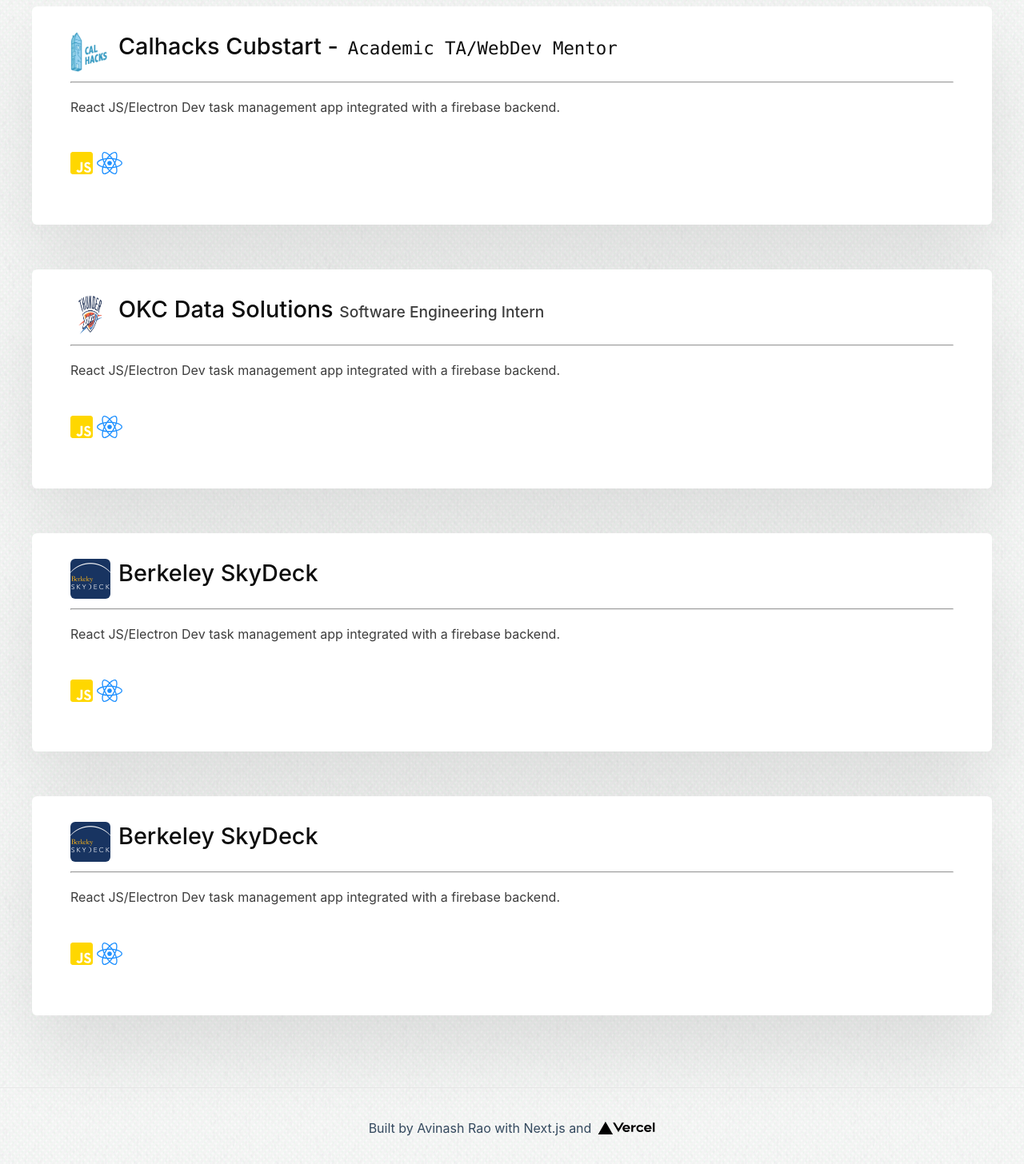
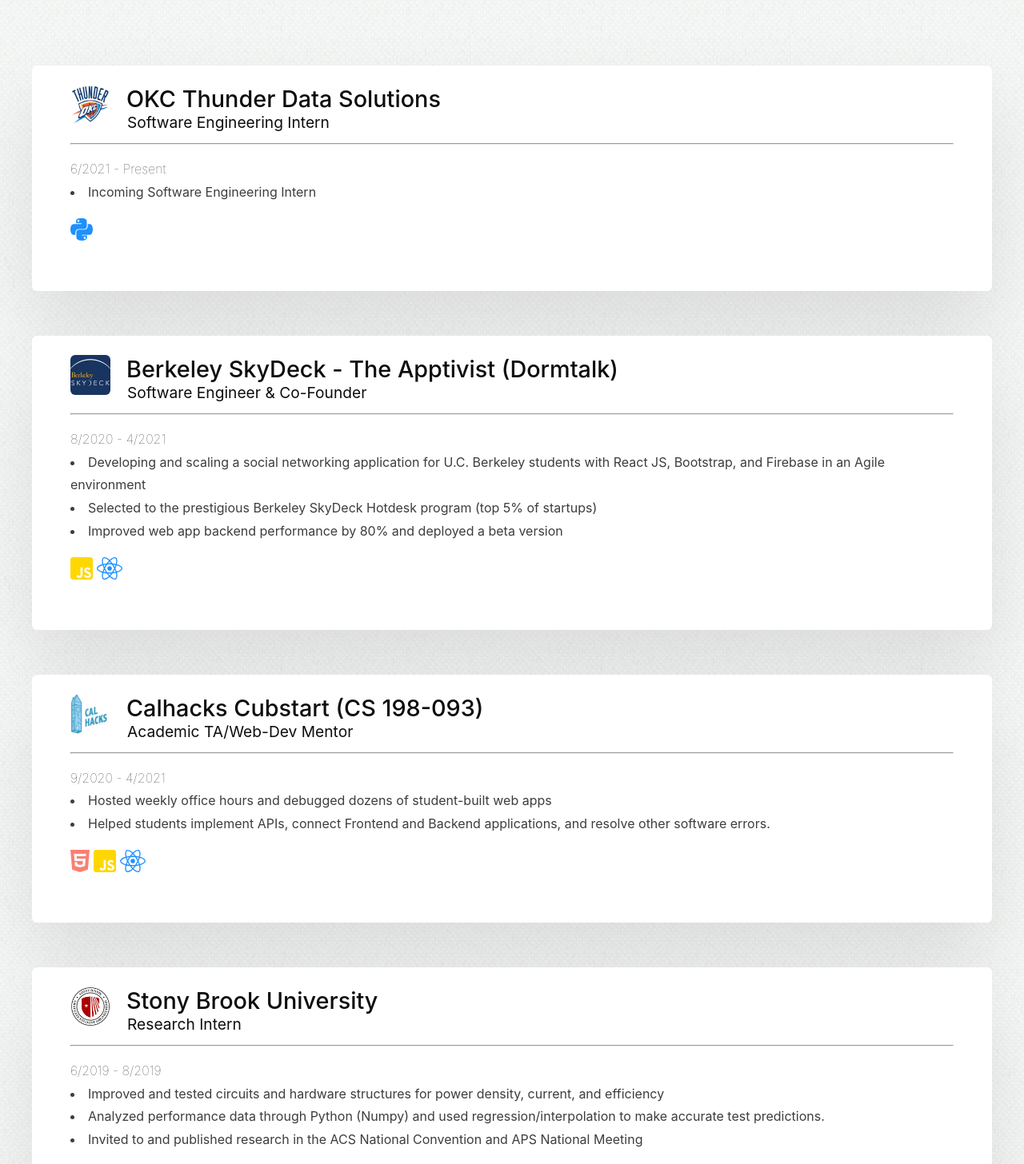
Before and after one commit to avinashrao2002/portfolio, a Next.js app in the folder portfolio/: page /experience in a window 1280 px wide. Shown: the part 140-1596 px from the top of the page at 80% size. Built offline with nearby package versions, Linux system fonts and the light colour scheme.

Commit message:
First deploy

```diff
--- a/portfolio/pages/experience.js
+++ b/portfolio/pages/experience.js
@@ -17,7 +17,7 @@
             <link rel="icon" href="/favicon.ico" />
           </Head>
           <main className={styles.main}>
-            <h1 style={{ marginTop: "45vh" }}>Experience</h1>
+            <h1 style={{ marginTop: "70%", marginBottom: 0 }}>Experience</h1>
             <div className={styles.grid} style={{ maxWidth: "200%" }}>
               <div
                 className={cardStyles.grid__item}
@@ -25,9 +25,9 @@
               >
                 <div className={cardStyles.card}>
                   <div className={cardStyles.card__content}>
-                    <div style={{ paddingTop: "1rem" }}>
+                    <div style={{ paddingTop: ".5rem" }}>
                       <img
-                        src="/images/calhacks.png"
+                        src="/images/thunderLogo.png"
                         width={50}
                         height={50}
                         style={{ display: "inline", borderRadius: 6 }}
@@ -35,35 +35,146 @@
                       <h1
                         className={cardStyles.card__header + " " + styles.me}
                         style={{
-                          display: "inline",
-                          marginLeft: 10,
+                          display: "inline-block",
+                          marginLeft: 20,
+                          marginBottom: 3,
                           fontSize: "1.8rem",
+                          verticalAlign: "top",
+                          marginTop: 0,
                         }}
                       >
-                        Calhacks Cubstart -
+                        OKC Thunder Data Solutions<br></br>
                         <p
-                          className={styles.code}
+                          className={cardStyles.card__header + " " + styles.me}
                           style={{
-                            display: "inline",
-                            fontSize: "1.4rem",
-                            fontWeight: "lighter",
+                            marginLeft: 1,
+                            marginTop: 0,
+                            marginBottom: 0,
+                            fontSize: "1.2rem",
+                            fontWeight: "normal",
                           }}
                         >
-                          Academic TA/WebDev Mentor
+                          Software Engineering Intern
                         </p>
                       </h1>
                     </div>
-                    <hr></hr>
+                    <hr style={{ marginTop: 0 }}></hr>
+
                     <p
                       className={cardStyles.card__text}
                       style={{
+                        marginBottom: 0,
+                        fontWeight: "lighter",
                         fontFamily:
                           "-apple-system, BlinkMacSystemFont, Segoe UI, Roboto, Oxygen, Ubuntu, Cantarell, Fira Sans, Droid Sans, Helvetica Neue, sans-serif;",
                       }}
                     >
-                      React JS/Electron Dev task management app integrated with
-                      a firebase backend.
+                      6/2021 - Present
                     </p>
+                    <li
+                      className={cardStyles.card__text}
+                      style={{
+                        marginBottom: 0,
+                        fontFamily:
+                          "-apple-system, BlinkMacSystemFont, Segoe UI, Roboto, Oxygen, Ubuntu, Cantarell, Fira Sans, Droid Sans, Helvetica Neue, sans-serif;",
+                      }}
+                    >
+                      Incoming Software Engineering Intern
+                    </li>
+                    <p className={cardStyles.card__text}>
+                      <i
+                        class="fab fa-python fa-2x"
+                        style={{ marginRight: 5, color: "Dodgerblue" }}
+                      ></i>
+                    </p>
+                  </div>
+                </div>
+              </div>
+              <div
+                className={cardStyles.grid__item}
+                style={{ width: "150vh", marginTop: 40 }}
+              >
+                <div className={cardStyles.card}>
+                  <div className={cardStyles.card__content}>
+                    <div style={{ paddingTop: ".5rem" }}>
+                      <img
+                        src="/images/skydeck.png"
+                        width={50}
+                        height={50}
+                        style={{ display: "inline", borderRadius: 6 }}
+                      ></img>
+                      <h1
+                        className={cardStyles.card__header + " " + styles.me}
+                        style={{
+                          display: "inline-block",
+                          marginLeft: 20,
+                          marginBottom: 3,
+                          fontSize: "1.8rem",
+                          verticalAlign: "top",
+                          marginTop: 0,
+                        }}
+                      >
+                        Berkeley SkyDeck - The Apptivist (Dormtalk)<br></br>
+                        <p
+                          className={cardStyles.card__header + " " + styles.me}
+                          style={{
+                            marginLeft: 1,
+                            marginTop: 0,
+                            marginBottom: 0,
+                            fontSize: "1.2rem",
+                            fontWeight: "normal",
+                          }}
+                        >
+                          Software Engineer & Co-Founder
+                        </p>
+                      </h1>
+                    </div>
+                    <hr style={{ marginTop: 0 }}></hr>
+                    <p
+                      className={cardStyles.card__text}
+                      style={{
+                        marginBottom: 0,
+                        fontWeight: "lighter",
+                        fontFamily:
+                          "-apple-system, BlinkMacSystemFont, Segoe UI, Roboto, Oxygen, Ubuntu, Cantarell, Fira Sans, Droid Sans, Helvetica Neue, sans-serif;",
+                      }}
+                    >
+                      8/2020 - 4/2021
+                    </p>
+                    <li
+                      className={cardStyles.card__text}
+                      style={{
+                        marginBottom: 0,
+                        fontFamily:
+                          "-apple-system, BlinkMacSystemFont, Segoe UI, Roboto, Oxygen, Ubuntu, Cantarell, Fira Sans, Droid Sans, Helvetica Neue, sans-serif;",
+                      }}
+                    >
+                      Developing and scaling a social networking application for
+                      U.C. Berkeley students with React JS, Bootstrap, and
+                      Firebase in an Agile environment
+                    </li>
+                    <li
+                      className={cardStyles.card__text}
+                      style={{
+                        marginBottom: 0,
+                        fontFamily:
+                          "-apple-system, BlinkMacSystemFont, Segoe UI, Roboto, Oxygen, Ubuntu, Cantarell, Fira Sans, Droid Sans, Helvetica Neue, sans-serif;",
+                      }}
+                    >
+                      Selected to the prestigious Berkeley SkyDeck Hotdesk
+                      program (top 5% of startups)
+                    </li>
+                    <li
+                      className={cardStyles.card__text}
+                      style={{
+                        marginBottom: 0,
+                        fontFamily:
+                          "-apple-system, BlinkMacSystemFont, Segoe UI, Roboto, Oxygen, Ubuntu, Cantarell, Fira Sans, Droid Sans, Helvetica Neue, sans-serif;",
+                      }}
+                    >
+                      Improved web app backend performance by 80% and deployed a
+                      beta version
+                    </li>
                     <p className={cardStyles.card__text}>
                       <i
                         class="fab fa-js-square fa-2x"
@@ -83,9 +194,9 @@
               >
                 <div className={cardStyles.card}>
                   <div className={cardStyles.card__content}>
-                    <div style={{ paddingTop: "1rem" }}>
+                    <div style={{ paddingTop: ".5rem" }}>
                       <img
-                        src="/images/okc.png"
+                        src="/images/calhacks.png"
                         width={50}
                         height={50}
                         style={{ display: "inline", borderRadius: 6 }}
@@ -93,35 +204,69 @@
                       <h1
                         className={cardStyles.card__header + " " + styles.me}
                         style={{
-                          display: "inline",
-                          marginLeft: 10,
+                          display: "inline-block",
+                          marginLeft: 20,
+                          marginBottom: 3,
                           fontSize: "1.8rem",
+                          verticalAlign: "top",
+                          marginTop: 0,
                         }}
                       >
-                        OKC Data Solutions{" "}
+                        Calhacks Cubstart (CS 198-093)<br></br>
                         <p
-                          className={cardStyles.card__text}
+                          className={cardStyles.card__header + " " + styles.me}
                           style={{
-                            display: "inline",
+                            marginLeft: 1,
+                            marginTop: 0,
+                            marginBottom: 0,
                             fontSize: "1.2rem",
+                            fontWeight: "normal",
                           }}
                         >
-                          Software Engineering Intern
+                          Academic TA/Web-Dev Mentor
                         </p>
                       </h1>
                     </div>
-                    <hr></hr>
+                    <hr style={{ marginTop: 0 }}></hr>
                     <p
                       className={cardStyles.card__text}
                       style={{
+                        marginBottom: 0,
+                        fontWeight: "lighter",
                         fontFamily:
                           "-apple-system, BlinkMacSystemFont, Segoe UI, Roboto, Oxygen, Ubuntu, Cantarell, Fira Sans, Droid Sans, Helvetica Neue, sans-serif;",
                       }}
                     >
-                      React JS/Electron Dev task management app integrated with
-                      a firebase backend.
+                      9/2020 - 4/2021
                     </p>
+                    <li
+                      className={cardStyles.card__text}
+                      style={{
+                        marginBottom: 0,
+                        fontFamily:
+                          "-apple-system, BlinkMacSystemFont, Segoe UI, Roboto, Oxygen, Ubuntu, Cantarell, Fira Sans, Droid Sans, Helvetica Neue, sans-serif;",
+                      }}
+                    >
+                      Hosted weekly office hours and debugged dozens of
+                      student-built web apps
+                    </li>
+                    <li
+                      className={cardStyles.card__text}
+                      style={{
+                        marginBottom: 0,
+                        fontFamily:
+                          "-apple-system, BlinkMacSystemFont, Segoe UI, Roboto, Oxygen, Ubuntu, Cantarell, Fira Sans, Droid Sans, Helvetica Neue, sans-serif;",
+                      }}
+                    >
+                      Helped students implement APIs, connect Frontend and
+                      Backend applications, and resolve other software errors.
+                    </li>
+
                     <p className={cardStyles.card__text}>
+                      <i
+                        class="fab fa-html5 fa-2x"
+                        style={{ marginRight: 5, color: "Salmon" }}
+                      ></i>
                       <i
                         class="fab fa-js-square fa-2x"
                         style={{ marginRight: 5, color: "Gold" }}
@@ -140,9 +285,9 @@
               >
                 <div className={cardStyles.card}>
                   <div className={cardStyles.card__content}>
-                    <div style={{ paddingTop: "1rem" }}>
+                    <div style={{ paddingTop: ".5rem" }}>
                       <img
-                        src="/images/skydeck.png"
+                        src="/images/stonyBrook.jpeg"
                         width={50}
                         height={50}
                         style={{ display: "inline", borderRadius: 6 }}
@@ -150,80 +295,78 @@
                       <h1
                         className={cardStyles.card__header + " " + styles.me}
                         style={{
-                          display: "inline",
-                          marginLeft: 10,
+                          display: "inline-block",
+                          marginLeft: 20,
+                          marginBottom: 3,
                           fontSize: "1.8rem",
+                          verticalAlign: "top",
+                          marginTop: 0,
                         }}
                       >
-                        Berkeley SkyDeck
+                        Stony Brook University<br></br>
+                        <p
+                          className={cardStyles.card__header + " " + styles.me}
+                          style={{
+                            marginLeft: 1,
+                            marginTop: 0,
+                            marginBottom: 0,
+                            fontSize: "1.2rem",
+                            fontWeight: "normal",
+                          }}
+                        >
+                          Research Intern
+                        </p>
                       </h1>
                     </div>
-                    <hr></hr>
+                    <hr style={{ marginTop: 0 }}></hr>
                     <p
                       className={cardStyles.card__text}
                       style={{
+                        marginBottom: 0,
+                        fontWeight: "lighter",
                         fontFamily:
                           "-apple-system, BlinkMacSystemFont, Segoe UI, Roboto, Oxygen, Ubuntu, Cantarell, Fira Sans, Droid Sans, Helvetica Neue, sans-serif;",
                       }}
                     >
-                      React JS/Electron Dev task management app integrated with
-                      a firebase backend.
+                      6/2019 - 8/2019
                     </p>
-                    <p className={cardStyles.card__text}>
-                      <i
-                        class="fab fa-js-square fa-2x"
-                        style={{ marginRight: 5, color: "Gold" }}
-                      ></i>
-                      <i
-                        class="fab fa-react fa-2x"
-                        style={{ marginRight: 5, color: "Dodgerblue" }}
-                      ></i>
-                    </p>
-                  </div>
-                </div>
-              </div>
-              <div
-                className={cardStyles.grid__item}
-                style={{ width: "150vh", marginTop: 40 }}
-              >
-                <div className={cardStyles.card}>
-                  <div className={cardStyles.card__content}>
-                    <div style={{ paddingTop: "1rem" }}>
-                      <img
-                        src="/images/skydeck.png"
-                        width={50}
-                        height={50}
-                        style={{ display: "inline", borderRadius: 6 }}
-                      ></img>
-                      <h1
-                        className={cardStyles.card__header + " " + styles.me}
-                        style={{
-                          display: "inline",
-                          marginLeft: 10,
-                          fontSize: "1.8rem",
-                        }}
-                      >
-                        Berkeley SkyDeck
-                      </h1>
-                    </div>
-                    <hr></hr>
-                    <p
+                    <li
                       className={cardStyles.card__text}
                       style={{
+                        marginBottom: 0,
                         fontFamily:
                           "-apple-system, BlinkMacSystemFont, Segoe UI, Roboto, Oxygen, Ubuntu, Cantarell, Fira Sans, Droid Sans, Helvetica Neue, sans-serif;",
                       }}
                     >
-                      React JS/Electron Dev task management app integrated with
-                      a firebase backend.
-                    </p>
+                      Improved and tested circuits and hardware structures for
+                      power density, current, and efficiency
+                    </li>
+                    <li
+                      className={cardStyles.card__text}
+                      style={{
+                        marginBottom: 0,
+                        fontFamily:
+                          "-apple-system, BlinkMacSystemFont, Segoe UI, Roboto, Oxygen, Ubuntu, Cantarell, Fira Sans, Droid Sans, Helvetica Neue, sans-serif;",
+                      }}
+                    >
+                      Analyzed performance data through Python (Numpy) and used
+                      regression/interpolation to make accurate test
+                      predictions.
+                    </li>
+                    <li
+                      className={cardStyles.card__text}
+                      style={{
+                        marginBottom: 0,
+                        fontFamily:
+                          "-apple-system, BlinkMacSystemFont, Segoe UI, Roboto, Oxygen, Ubuntu, Cantarell, Fira Sans, Droid Sans, Helvetica Neue, sans-serif;",
+                      }}
+                    >
+                      Invited to and published research in the ACS National
+                      Convention and APS National Meeting
+                    </li>
                     <p className={cardStyles.card__text}>
                       <i
-                        class="fab fa-js-square fa-2x"
-                        style={{ marginRight: 5, color: "Gold" }}
-                      ></i>
-                      <i
-                        class="fab fa-react fa-2x"
+                        class="fab fa-python fa-2x"
                         style={{ marginRight: 5, color: "Dodgerblue" }}
                       ></i>
                     </p>
@@ -233,7 +376,7 @@
             </div>
           </main>
         </div>
-        <footer className={styles.footer} style={{ marginTop: 700 }}>
+        <footer className={styles.footer} style={{ marginTop: "70%" }}>
           <a
             href="https://vercel.com?utm_source=create-next-app&utm_medium=default-template&utm_campaign=create-next-app"
             target="_blank"
```
Also changed, not shown: portfolio/pages/projects.js (+53 -16 lines), portfolio/public/images/stonyBrook.jpeg (added), portfolio/public/images/thunderLogo.png (added).
